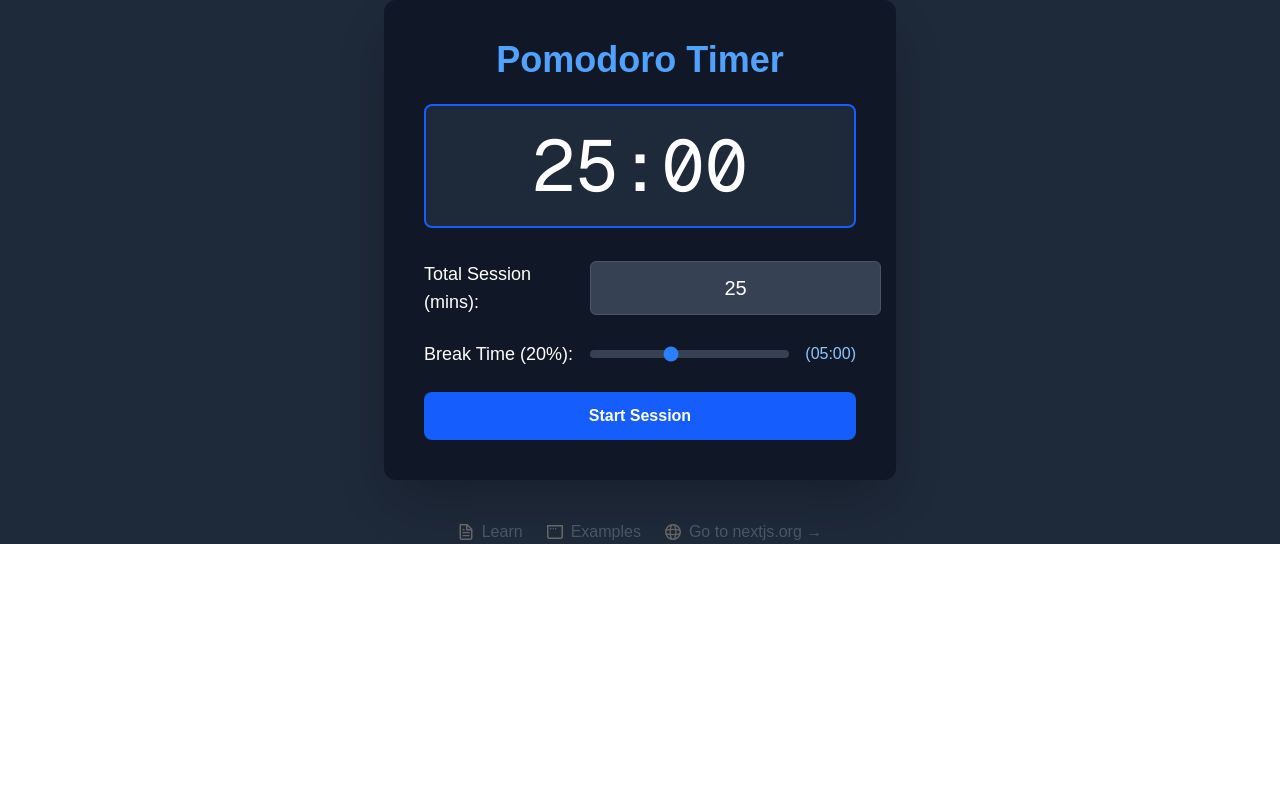
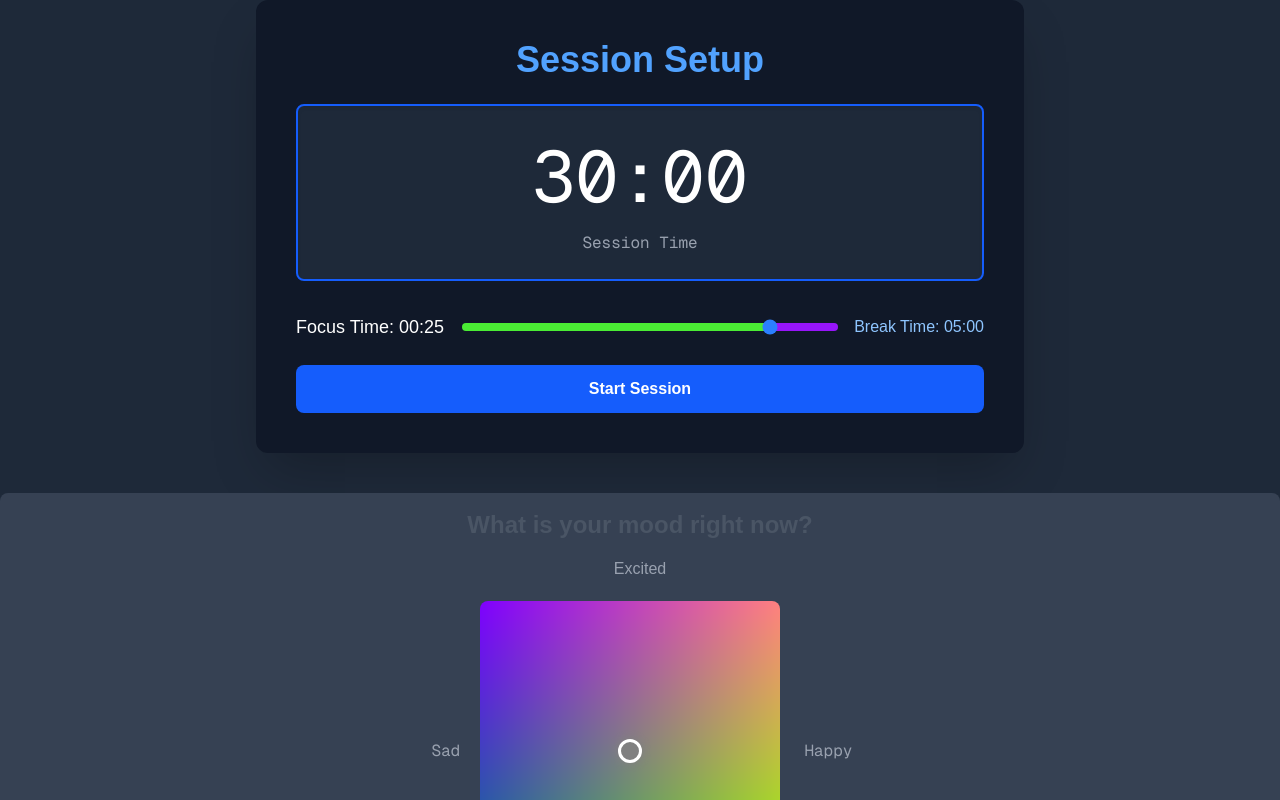
Before and after one commit to AGR27/FocusFlow, a Next.js app in the folder frontend/: page / in a window 1280 px wide. Shown: the part 540-1340 px from the top of the page. Before the commit the page ends 1084 px from the top, so only its background shows below. Built offline with nearby package versions, Linux system fonts and the light colour scheme.

Commit message:
finished basic timer components

```diff
--- a/frontend/src/app/layout.tsx
+++ b/frontend/src/app/layout.tsx
@@ -14,8 +14,8 @@ const geistMono = Geist_Mono({
 });
 
 export const metadata: Metadata = {
-  title: "Create Next App",
-  description: "Generated by create next app",
+  title: "FocusFlow - a productivity assistant",
+  description: "Productivity assistant to help you stay focused and organized",
 };
 
 export default function RootLayout({
--- a/frontend/src/app/page.tsx
+++ b/frontend/src/app/page.tsx
@@ -1,16 +1,19 @@
 "use client";
 
 import Link from "next/link";
+import { useState } from "react";
 
 import Image from "next/image";
 import PomoTimer from "@/components/PomoTimer/PomoTimer";
+import MoodGrid from "@/components/PomoTimer/MoodGrid";
+import ProductivitySlider from "@/components/PomoTimer/ProductivitySlider";
 
 export default function Home() {
   return (
     <div className="min-h-screen flex flex-col bg-gray-800 text-gray-600">
       <main className="p-4 bg-white m-20 rounded-lg shadow-lg mx-30 flex flex-col items-start">
-        <h1 className="text-6xl font-bold mb-4 font-mono">
-          Get Started with FocusFlow
+        <h1 className="text-6xl font-bold mb-4 font-sans">
+          Get Started with <span className="font-mono text-blue-600">FocusFlow</span>
         </h1>
         <p className="text-2xl font-bold mb-4 font-sans">
           A productivity assistant to help you stay <span className="text-blue-600 font-semibold">focused</span> and <span className="text-blue-600 font-semibold">organized</span>
@@ -28,8 +31,10 @@ export default function Home() {
         </Link>
       </main>
 
-      <main className="flex-1 flex items-center justify-center">
+      <main className="flex-1 flex-col items-center justify-center">
         <PomoTimer />
+        <MoodGrid onChange={(m) => setMood(m)} />
+        <ProductivitySlider onChange={(p) => setProductivity(p)} />
       </main>
 
 
--- a/frontend/src/app/timer/page.tsx
+++ b/frontend/src/app/timer/page.tsx
@@ -4,7 +4,7 @@ import PomoTimer from "@/components/PomoTimer/PomoTimer";
 
 export default function TimerPage() {
   return (
-    <main className="flex-1 flex flex-col items-center justify-center">
+    <main className="flex flex-col items-center justify-center max-h bg-gray-800">
       <PomoTimer />
     </main>
   );
--- a/frontend/src/components/PomoTimer/MoodGrid.tsx
+++ b/frontend/src/components/PomoTimer/MoodGrid.tsx
@@ -88,10 +88,6 @@ export default function MoodGrid({ onChange }: MoodGridProps) {
     ctx.putImageData(imageData, 0, 0);
   }, []);
 
-  useEffect(() => {
-    onChange({ ...position, color });
-  }, [position, color, onChange]);
-
   const handlePointerDown = (e: React.PointerEvent<HTMLDivElement>) => {
     e.currentTarget.setPointerCapture(e.pointerId);
     updatePosition(e);
@@ -113,11 +109,20 @@ export default function MoodGrid({ onChange }: MoodGridProps) {
     x = Math.min(1, Math.max(0, x));
     y = Math.min(1, Math.max(0, y));
     setPosition({ x, y });
+
+    const newColor = blendColors(interpolateXColor(x), interpolateYColor(y));
+    onChange({ x, y, color: newColor });
   };
 
     return (
-    <div>
-      <label className="block mb-2 font-semibold">What is your mood right now?</label>
+    <div className="flex flex-col items-center text-s p-4 bg-gray-700 rounded-lg shadow-lg">
+      <label className="block text-2xl font-semibold">What is your mood right now?</label>
+      {/* Mood grid container */}
+      <label className="text-gray-400 m-4 texl-l">Excited</label>
+      <div className="flex flex-row justify-between items-center mt-1 px-1 text-s font-mono text-gray-100">
+        <div className="flex justify-center m-1 flex-1">
+          <label className="text-gray-400 m-4 texl-l">Sad</label>
+        </div>
         <div
           ref={containerRef}
           onPointerDown={handlePointerDown}
@@ -142,7 +147,6 @@ export default function MoodGrid({ onChange }: MoodGridProps) {
               zIndex: 0,
             }}
           />
-
           {/* Dot */}
           <div
             style={{
@@ -160,14 +164,11 @@ export default function MoodGrid({ onChange }: MoodGridProps) {
             }}
           />
         </div>
-      <div className="flex justify-between mt-1 px-1 text-xs font-mono text-gray-100">
-        <span>Sad</span>
-        <span>Happy</span>
+        <div className="flex justify-center ml-2 flex-1">
+          <label className="text-gray-400 m-4 texl-l">Happy</label>
         </div>
-      <div className="flex justify-between mt-2 px-1 text-xs font-mono text-gray-100">
-        <span>Irritated</span>
-        <span>Calm</span>
       </div>
+      <label className="text-gray-400 m-4 texl-l">Calm</label>
     </div>
   );
 }
--- a/frontend/src/components/PomoTimer/PomoTimer.tsx
+++ b/frontend/src/components/PomoTimer/PomoTimer.tsx
@@ -9,10 +9,19 @@ type Mode = "setup" | "focus" | "focusQuestions" | "break" | "breakQuestions" |
 
 export default function PomoTimer() {
   // --- Session Settings State ---
-  // Input for total session time (string to allow partial input like '2')
-  const [totalMinutesInput, setTotalMinutesInput] = useState('25'); // Default to 25 minutes
-  // Break time as a percentage of the total session duration
-  const [breakPercentage, setBreakPercentage] = useState(20); // Default to 20%
+  // This will store the *parsed* total session duration in minutes (used for calculations)
+  const [sessionMinutes, setSessionMinutes] = useState(30);
+  // This will store the string the user types into the clock display (e.g., "25:00", "05:30").
+  // This is what directly controls the <input>'s value in setup mode.
+  const [displayTimeInput, setDisplayTimeInput] = useState('30:00');
+  // State to track if the time input field is currently focused
+  const [isTimeInputFocused, setIsTimeInputFocused] = useState(false);
+
+  // Break time in minutes
+  const [breakMinutes, setBreakMinutes] = useState(5); // Default to 5 minutes
+
+  // Focus time in minutes
+  const [focusMinutes, setFocusMinutes] = useState(25);
 
   // --- Timer Operational State ---
   const [mode, setMode] = useState<Mode>("setup"); // Current phase of the Pomodoro cycle
@@ -27,17 +36,32 @@ export default function PomoTimer() {
   const intervalRef = useRef<NodeJS.Timeout | null>(null);
 
   // --- Derived Durations (in seconds) ---
-  // Memoize these calculations to only re-run when inputs change
-  const sessionDurationSeconds = parseInt(totalMinutesInput, 10) * 60 || 0;
-  const breakDurationSeconds = Math.floor(sessionDurationSeconds * (breakPercentage / 100));
+  // Calculate actual session duration in seconds from the parsed sessionMinutes
+  const sessionDurationSeconds = sessionMinutes * 60;
+  // Calculate focus duration in seconds from session and break durations
+  const focusDurationSeconds = focusMinutes * 60;
+  // Calculate actual break duration in seconds
+  const breakDurationSeconds = sessionDurationSeconds - focusDurationSeconds;
+
 
   // --- Helper to format seconds into MM:SS ---
+  // Memoized for performance
   const formatTime = useCallback((totalSeconds: number) => {
     const absSeconds = Math.max(0, totalSeconds); // Ensure non-negative display
     const minutes = Math.floor(absSeconds / 60);
     const seconds = absSeconds % 60;
     return `${minutes.toString().padStart(2, '0')}:${seconds.toString().padStart(2, '0')}`;
   }, []);
+
+  // --- Effect to initialize display time and update when sessionMinutes changes ---
+  // This ensures that when we reset or the sessionMinutes changes, the input display updates
+  useEffect(() => {
+    if (mode === "setup" && !isTimeInputFocused) { // Only update if in setup mode and not actively typing
+      setDisplayTimeInput(formatTime(sessionMinutes * 60));
+      setTimeLeft(sessionMinutes * 60); // Keep timeLeft in sync for initial display before start
+    }
+  }, [sessionMinutes, mode, formatTime, isTimeInputFocused]);
+
 
   // --- Main Timer Logic useEffect ---
   useEffect(() => {
@@ -74,30 +98,106 @@ export default function PomoTimer() {
     };
   }, [timeLeft, mode, isPaused]); // Dependencies: timeLeft, mode, and isPaused
 
+  useEffect(() => {
+  if (mode === "setup") {
+    setTitle("Session Setup"); // Or "Session Time", whatever you prefer
+  } else if (mode === "focus") {
+    setTitle("Focus Time");
+  } else if (mode === "break") {
+    setTitle("Break Time");
+  } else if (mode === "focusQuestions") {
+    setTitle("Focus Feedback");
+  } else if (mode === "breakQuestions") {
+    setTitle("Break Feedback");
+  } else if (mode === "sessionEnd") {
+    setTitle("Session Ended");
+  }
+}, [mode]);
+
   // --- Handlers for User Interactions ---
 
-  // Handles changes to the "Total Session Time" input field
-  const handleTotalTimeInputChange = (e: React.ChangeEvent<HTMLInputElement>) => {
-    const value = e.target.value;
-    // Allow empty string or only digits
-    if (value === '' || /^\d+$/.test(value)) {
-      setTotalMinutesInput(value);
+  // Handles changes to the main clock display input field (MM:SS format)
+  const handleTimeDisplayChange = (e: React.ChangeEvent<HTMLInputElement>) => {
+    const rawInput = e.target.value;
+    setDisplayTimeInput(rawInput); // Update what the user sees immediately in the input field
+
+    // --- Intelligent Parsing Logic ---
+    let minutes = 0;
+    let seconds = 0;
+
+    // Remove any non-digit, non-colon characters
+    const cleanedInput = rawInput.replace(/[^0-9:]/g, '');
+
+    // Handle single digit inputs (e.g., "5" means 5 minutes)
+    // Handle "MMSS" format (e.g., "2500" means 25 minutes)
+    // Handle "M:SS" or "MM:SS" format
+
+    const parts = cleanedInput.split(':');
+
+    if (parts.length > 2) { // Too many colons, just take first two parts
+        minutes = parseInt(parts[0] || '0', 10);
+        seconds = parseInt(parts[1] || '0', 10);
+    } else if (parts.length === 2) { // MM:SS or M:SS
+        minutes = parseInt(parts[0] || '0', 10);
+        seconds = parseInt(parts[1] || '0', 10);
+    } else if (parts.length === 1) { // Single part
+        const num = parseInt(parts[0] || '0', 10);
+        if (num > 0 && rawInput.length > 2) { // Assume MMSS if more than 2 digits and no colon
+            minutes = Math.floor(num / 100);
+            seconds = num % 100;
+        } else { // Assume it's just minutes if 2 or fewer digits or starts with 0
+            minutes = num;
+        }
+    }
+
+    // Basic validation/normalization: seconds max 59
+    if (seconds > 59) {
+        minutes += Math.floor(seconds / 60);
+        seconds = seconds % 60;
+    }
+
+    // Update the sessionMinutes state for calculations
+    setSessionMinutes(minutes + Math.floor(seconds / 60)); // Only count full minutes for sessionMinutes
+  };
+
+  // When the input loses focus, format the displayTimeInput to MM:SS
+  const handleTimeInputBlur = () => {
+    setIsTimeInputFocused(false);
+    setDisplayTimeInput(formatTime(sessionMinutes * 60)); // Ensure proper formatting
+  };
+
+  // When the input gains focus, try to simplify the display for easier typing
+  const handleTimeInputFocus = () => {
+    setIsTimeInputFocused(true);
+    // If the current time is exactly X:00, just show "X" for easier re-typing
+    const currentTotalSeconds = sessionMinutes * 60;
+    if (currentTotalSeconds > 0) {
+      const minutes = Math.floor(currentTotalSeconds / 60);
+      const seconds = currentTotalSeconds % 60;
+      // if (seconds === 0) {
+      //   setDisplayTimeInput(minutes.toString());
+      // } else {
+      //   // Otherwise, show M:SS but allow free typing over it
+        setDisplayTimeInput(`${minutes}:${seconds.toString().padStart(2, '0')}`);
+      // }
     }
   };
 
+
+
   // Handles changes to the "Break Time" slider
   const handleBreakSliderChange = (e: React.ChangeEvent<HTMLInputElement>) => {
-    setBreakPercentage(Number(e.target.value));
+    setFocusMinutes(Number(e.target.value));
   };
 
   // Initiates the Pomodoro session
   const handleStartSession = () => {
-    // Ensure input is valid before starting
-    if (isNaN(parseInt(totalMinutesInput, 10)) || parseInt(totalMinutesInput, 10) <= 0) {
-      alert("Please enter a valid session duration greater than 0 minutes.");
+    // Ensure calculated session duration is valid before starting
+    if (focusDurationSeconds < 0) {
+      alert("Please enter a valid session duration >= than 0.");
       return;
     }
-    setTimeLeft(sessionDurationSeconds); // Initialize timeLeft with calculated session duration
+    setTimeLeft(focusDurationSeconds); // Initialize timeLeft with the derived session duration
     setMode("focus"); // Start the focus phase
     setIsPaused(false); // Ensure not paused when starting
   };
@@ -119,11 +219,12 @@ export default function PomoTimer() {
     }
     setMode("setup");
     setIsPaused(false);
-    setTimeLeft(0); // Clear timeLeft, it will be reset by duration input
+    setTimeLeft(0); // Clear timeLeft, it will be reset by duration input in setup phase
     setMood(null); // Reset feedback
     setProductivity(5); // Reset feedback
-    setTotalMinutesInput('25'); // Reset input to default
-    setBreakPercentage(20); // Reset break percentage to default
+    setSessionMinutes(30); // Reset session minutes to default
+    setDisplayTimeInput('30:00'); // Reset display input to default
+    setBreakMinutes(5); // Reset break percentage to default
   };
 
   // Handles submission after focus questions, transitions to break
@@ -148,57 +249,72 @@ export default function PomoTimer() {
     setTimeLeft(0); // TimeLeft will be reset by duration input in setup
     setMood(null);
     setProductivity(5);
-    setTotalMinutesInput('25'); // Reset input to default
-    setBreakPercentage(20); // Reset break percentage to default
+    setSessionMinutes(25); // Reset session minutes to default
+    setDisplayTimeInput('25:00'); // Reset display input to default
+    setBreakMinutes(5); // Reset break percentage to default
   };
 
-  // --- Render Logic ---
-  const currentDisplayTime = mode === "setup" ? formatTime(sessionDurationSeconds) : formatTime(timeLeft);
+  const [title, setTitle] = useState("Pomodoro Timer");
+
+  const focusPercentageForSlider = sessionMinutes === 0
+  ? 0
+  : (focusMinutes / sessionMinutes) * 100;
 
   return (
-    <div className="p-8 max-w-lg mx-auto my-10 bg-gray-900 text-white rounded-xl shadow-2xl space-y-8 md:p-10">
-      <h1 className="text-4xl font-extrabold text-center mb-6 text-blue-400">Pomodoro Timer</h1>
+    <div className="p-8 max-w-3xl mx-auto my-10 bg-gray-900 text-white rounded-xl shadow-2xl space-y-8 md:p-10">
+      <h1 className="text-4xl font-extrabold text-center mb-6 text-blue-400">{title}</h1>
 
-      {/* Clock Display */}
-      <div className="text-7xl font-mono text-center p-6 bg-gray-800 rounded-lg border-2 border-blue-600 shadow-inner">
-        {currentDisplayTime}
-        {(mode === "focus" || mode === "break") && <span className="text-base text-gray-400 block mt-2">{mode === "focus" ? "Focus Time" : "Break Time"}</span>}
+      {/* Clock Display Input (editable in setup, display-only otherwise) */}
+      <div className="relative text-7xl font-mono text-center p-6 bg-gray-800 rounded-lg border-2 border-blue-600 shadow-inner">
+        {mode === "setup" ? (
+          <input
+            type="text"
+            value={isTimeInputFocused ? displayTimeInput : formatTime(sessionMinutes * 60)}
+            onChange={handleTimeDisplayChange}
+            onBlur={handleTimeInputBlur}
+            onFocus={handleTimeInputFocus}
+            className="w-full bg-transparent text-white text-center focus:outline-none focus:ring-0"
+            // No maxLength, allowing flexible typing. Parsing logic handles truncation/formatting.
+          />
+        ) : (
+          <span>{formatTime(timeLeft)}</span> // Displays countdown when active
+        )}
+        {(mode === "setup" || mode === "focus" || mode === "break") && (
+          <span className="text-base text-gray-400 block mt-2">
+            {mode === "setup" ? "Session Time" : mode === "focus" ? "Focus Time" : "Break Time"}
+          </span>
+        )}
       </div>
 
       {/* Conditional Rendering based on Mode */}
       {mode === "setup" && (
         <div className="space-y-6">
-          <div className="flex flex-col sm:flex-row sm:items-center sm:space-x-4">
-            <label htmlFor="total-time" className="text-lg font-medium min-w-[150px] mb-2 sm:mb-0">
-              Total Session (mins):
-            </label>
-            <input
-              type="text" // Use text to allow partial numbers, handle parsing in logic
-              id="total-time"
-              value={totalMinutesInput}
-              onChange={handleTotalTimeInputChange}
-              className="flex-1 p-3 bg-gray-700 border border-gray-600 rounded-md focus:outline-none focus:ring-2 focus:ring-blue-500 text-xl text-center"
-              placeholder="e.g., 25"
-            />
-          </div>
 
           <div className="flex flex-col sm:flex-row sm:items-center sm:space-x-4">
             <label htmlFor="break-slider" className="text-lg font-medium min-w-[150px] mb-2 sm:mb-0">
-              Break Time ({breakPercentage}%):
+              Focus Time: {formatTime(focusMinutes)}
             </label>
             <div className="flex-1 flex items-center space-x-4">
               <input
                 type="range"
-                id="break-slider"
+                id="focus-break-slider"
                 min="0"
-                max="50"
-                step="5"
-                value={breakPercentage}
+                max={sessionMinutes}
+                step="1"
+                value={focusMinutes}
                 onChange={handleBreakSliderChange}
+                style={{
+            background: `linear-gradient(to right,
+              rgb(74, 236, 52) 0%,    /* Green for Focus (starts at 0%) */
+              rgb(74, 236, 52) ${focusPercentageForSlider}%, /* Green extends up to focus percentage */
+              rgb(151, 21, 250) ${focusPercentageForSlider}%, /* Yellow for Break (starts where green ends) */
+              rgb(151, 21, 250) 100%   /* Yellow extends to 100% */
+            )`
+          }}
                 className="flex-1 h-2 bg-gray-700 rounded-lg appearance-none cursor-pointer accent-blue-500"
               />
               <span className="text-blue-300 font-medium">
-                ({formatTime(breakDurationSeconds)})
+                Break Time: {formatTime(breakDurationSeconds)}
               </span>
             </div>
           </div>
@@ -245,7 +361,6 @@ export default function PomoTimer() {
         <div className="space-y-6 text-center">
           <h2 className="text-3xl font-bold text-green-400">Focus Session Ended!</h2>
           <p className="text-xl">How was your focus during this session?</p>
-          {/* Removed initialMood prop as per your MoodGrid definition */}
           <MoodGrid onChange={(m) => setMood(m)} />
           <ProductivitySlider onChange={(val) => setProductivity(val)} initialValue={productivity} />
           <button
@@ -262,7 +377,6 @@ export default function PomoTimer() {
         <div className="space-y-6 text-center">
           <h2 className="text-3xl font-bold text-yellow-400">Break Time Ended!</h2>
           <p className="text-xl">Time to get back to focus!</p>
-          {/* Optionally add break feedback here, e.g., how restorative was the break */}
           <button
             onClick={handleSubmitBreakFeedbackAndEndSession}
             className="w-full bg-purple-600 hover:bg-purple-700 text-white font-bold py-3 px-6 rounded-lg transition duration-200 ease-in-out transform hover:scale-105 focus:outline-none focus:ring-2 focus:ring-purple-500"
--- a/frontend/src/components/PomoTimer/ProductivitySlider.tsx
+++ b/frontend/src/components/PomoTimer/ProductivitySlider.tsx
@@ -19,10 +19,10 @@ export default function ProductivitySlider({
 
   return (
     <div className="flex flex-col items-center space-y-4">
-      <label className="text-lg font-semibold">Productivity Level</label>
+      <label className="text-lg font-semibold">How productive was your focus session?</label>
       <input
         type="range"
-        min="1"
+        min="0"
         max="10"
         value={value}
         onChange={handleChange}
```
Also changed, not shown: frontend/src/app/Tasks/page.tsx (added, +9 -0 lines), frontend/src/components/navbar.tsx (+12 -2 lines). Lines whose indentation alone changed are shown as unchanged.
